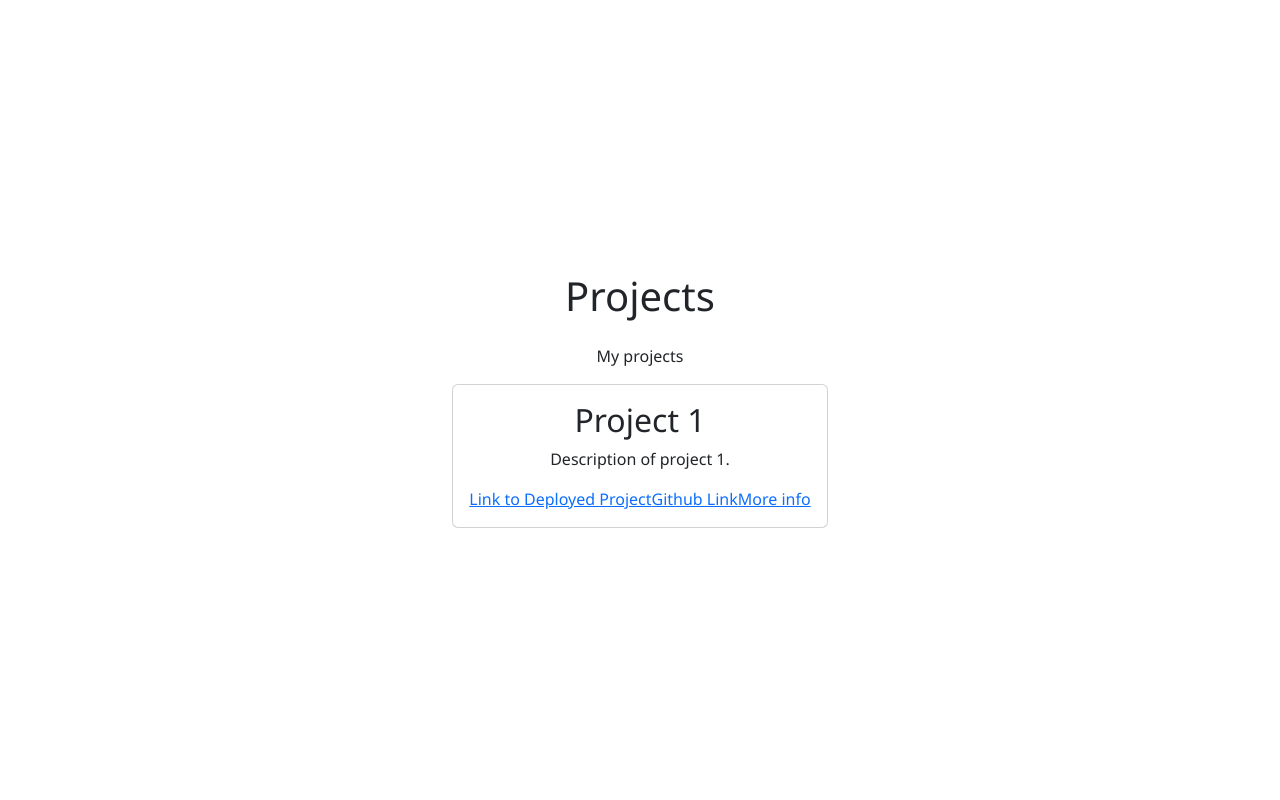
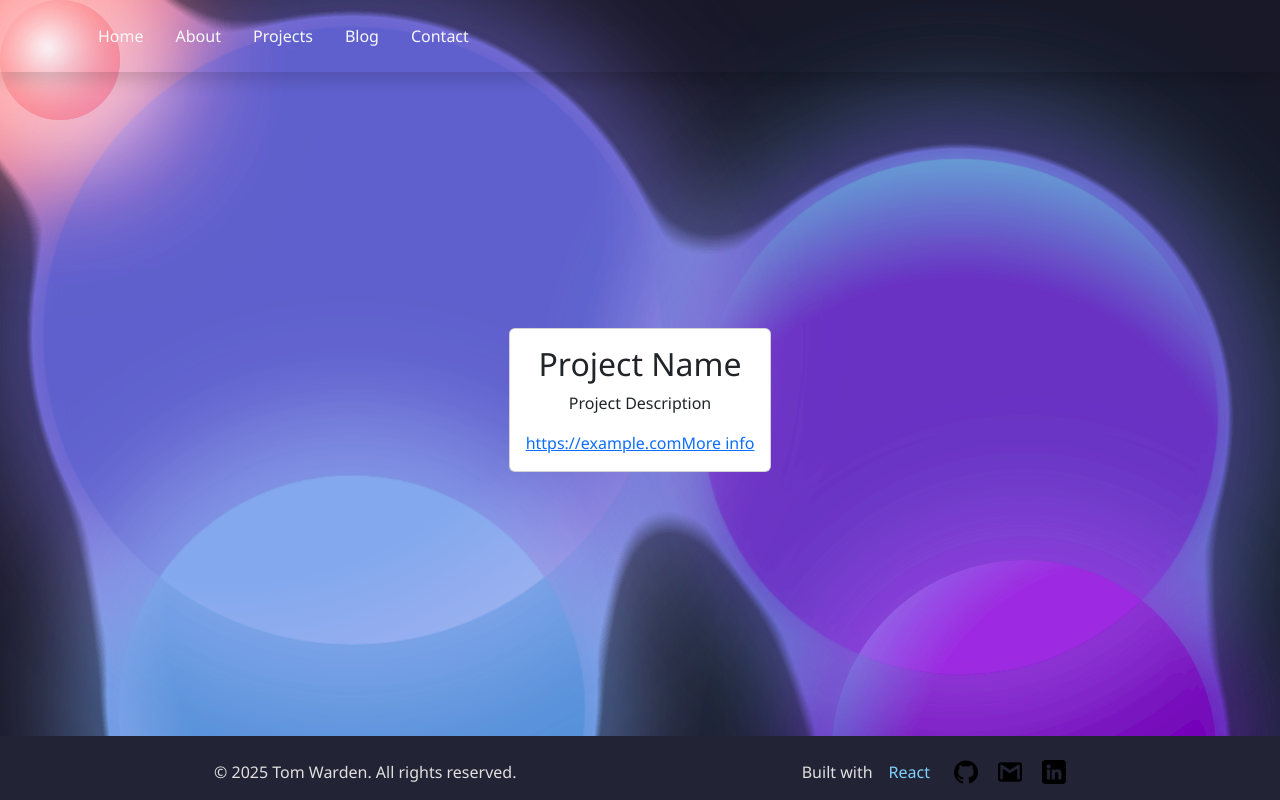
Before and after one commit to tomlukewarden/developer-portfolio, a React (Vite) app: page /projects in a window 1280 px wide. Built offline with nearby package versions, Linux system fonts and the light colour scheme.

Commit message:
feat: add project card component and implement transitions; update styles and structure for Projects page

```diff
--- a/package.json
+++ b/package.json
@@ -13,7 +13,8 @@
     "bootstrap": "^5.3.6",
     "react": "^19.1.0",
     "react-dom": "^19.1.0",
-    "react-router-dom": "^7.6.2"
+    "react-router-dom": "^7.6.2",
+    "react-transition-group": "^4.4.5"
   },
   "devDependencies": {
     "@eslint/js": "^9.25.0",
--- a/src/App.css
+++ b/src/App.css
@@ -5,3 +5,21 @@
   text-align: center;
 font-family: 'Segoe UI', Tahoma, Geneva, Verdana, sans-serif;
 }
+.page-enter {
+  opacity: 0;
+  transform: translateY(20px);
+}
+.page-enter-active {
+  opacity: 1;
+  transform: translateY(0);
+  transition: opacity 300ms, transform 300ms;
+}
+.page-exit {
+  opacity: 1;
+  transform: translateY(0);
+}
+.page-exit-active {
+  opacity: 0;
+  transform: translateY(-20px);
+  transition: opacity 300ms, transform 300ms;
+}
--- /dev/null
+++ b/src/pages/components/projectCard.jsx
@@ -0,0 +1,20 @@
+
+function ProjectCard({ project }) {
+  project = project || {
+    name: "Project Name",
+    description: "Project Description",
+    link: "https://example.com",
+    github: ""}
+  return (
+    <div className="project-card mt-8 card">
+      <div className="card-body">
+        <h2 className="card-title">{project.name}</h2>
+        <p className="card-text">{project.description}</p>
+        <a href="">{project.link}</a>
+        <a href="">{project.github}</a>
+        <a href="">More info</a>
+      </div>
+    </div>
+  );
+}
+export default ProjectCard;
--- a/src/pages/home.jsx
+++ b/src/pages/home.jsx
@@ -7,9 +7,9 @@ import './styles/home.css';
 function Home() {
   return (
     <div className="page-wrapper">
+      <Bubbles/>
       <Header />
       <HomeContent />
-      <Bubbles/>
       <Footer />
     </div>
   );
--- a/src/pages/projects.jsx
+++ b/src/pages/projects.jsx
@@ -1,18 +1,14 @@
-
+import Header from "./components/header";
+import Footer from "./components/footer";
+import Bubbles from "./components/bubbles";
+import ProjectCard from "./components/projectCard";
 function Projects () {
   return (
-    <div className="flex flex-col items-center justify-center h-screen">
-      <h1 className="text-4xl font-bold mb-4">Projects</h1>
-      <p className="text-lg">My projects</p>
-        <div className="mt-8 card">
-            <div className="card-body">
-                <h2 className="card-title">Project 1</h2>
-                <p className="card-text">Description of project 1.</p>
-                <a href="">Link to Deployed Project</a>
-                <a href="">Github Link</a>
-                <a href="">More info</a>
-            </div>
-    </div>
+    <div className="project-page-wrapper">
+         <Bubbles />
+        <Header/>
+        <ProjectCard />
+        <Footer />
     </div>
   );
 }
--- a/src/pages/styles/bubbles.css
+++ b/src/pages/styles/bubbles.css
@@ -8,7 +8,7 @@
   top: 0;
   left: 0;
   z-index: 0;
-  background: #181828; /* Dark background */
+  background: #181828;
 }
 
 .gradients-container {
--- a/src/pages/styles/home.css
+++ b/src/pages/styles/home.css
@@ -10,8 +10,14 @@
 }
 
 .header-gradient, .home-content {
+  z-index: 10;
+}
+.header-gradient{
   position: fixed;
-  z-index: 10;
+  z-index: 20;
+  width: 100%;
+  top: 0;
+  left: 0;
 }
 
 .page-wrapper {
@@ -21,6 +27,7 @@
   position: relative;
   z-index: 1;
   margin-bottom: 30px;
+  padding-top: 80px;
 }
 
 .home-content {
@@ -37,6 +44,7 @@
   color: #d4d1d1;
   animation: fadeIn 1s ease-in-out;
   flex: 1 0 auto;
+  position: relative;
 }
 
 .home-content h1 {
--- /dev/null
+++ b/src/pages/styles/project.css
@@ -0,0 +1,63 @@
+/* Container for all cards: responsive grid layout */
+.project-page-wrapper {
+  position: relative;
+  z-index: 10;
+  min-height: 100vh;
+  display: grid;
+  grid-template-columns: repeat(auto-fit, minmax(320px, 1fr));
+  gap: 32px;
+  align-items: start;
+  justify-items: center;
+  padding-top: 80px;      /* adjust for header */
+  padding-bottom: 80px;   /* adjust for footer */
+  padding-left: 24px;
+  padding-right: 24px;
+  width: 100%;
+  box-sizing: border-box;
+  background: transparent; /* keep background clear for bubbles */
+}
+
+/* Individual card styling */
+.project-card {
+  position: relative;
+  z-index: 15;
+  background: rgba(34, 36, 56, 0.95);
+  border-radius: 18px;
+  box-shadow: 0 8px 32px 0 rgba(31, 38, 135, 0.25);
+  padding: 32px 24px;
+  margin: 0;
+  max-width: 420px;
+  width: 100%;
+  color: #d4d1d1;
+  text-align: center;
+  animation: fadeIn 1s ease-in-out;
+  display: flex;
+  flex-direction: column;
+  align-items: center;
+}
+
+/* Style links inside the card */
+.project-card a {
+  color: #7dd3fc;
+  margin: 8px 8px 0 8px;
+  text-decoration: none;
+  transition: color 0.2s;
+}
+.project-card a:hover {
+  color: #38bdf8;
+  text-decoration: underline;
+}
+
+/* Responsive: stack cards vertically on small screens */
+@media (max-width: 600px) {
+  .project-page-wrapper {
+    grid-template-columns: 1fr;
+    padding-left: 8px;
+    padding-right: 8px;
+    gap: 16px;
+  }
+  .project-card {
+    max-width: 100%;
+    padding: 20px 8px;
+  }
+}
```
Also changed, not shown: src/data/project.js (added), 1 other file (tests, documents, lock files or other folders).
